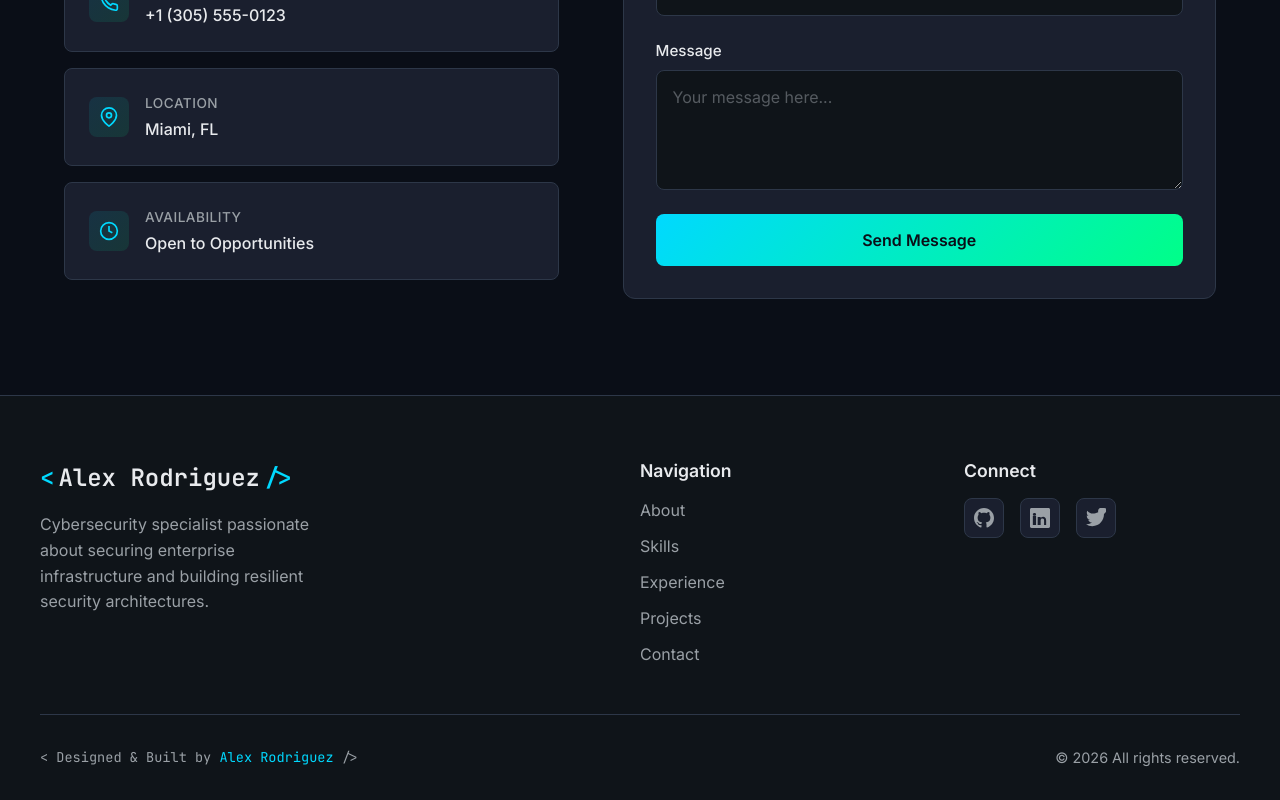
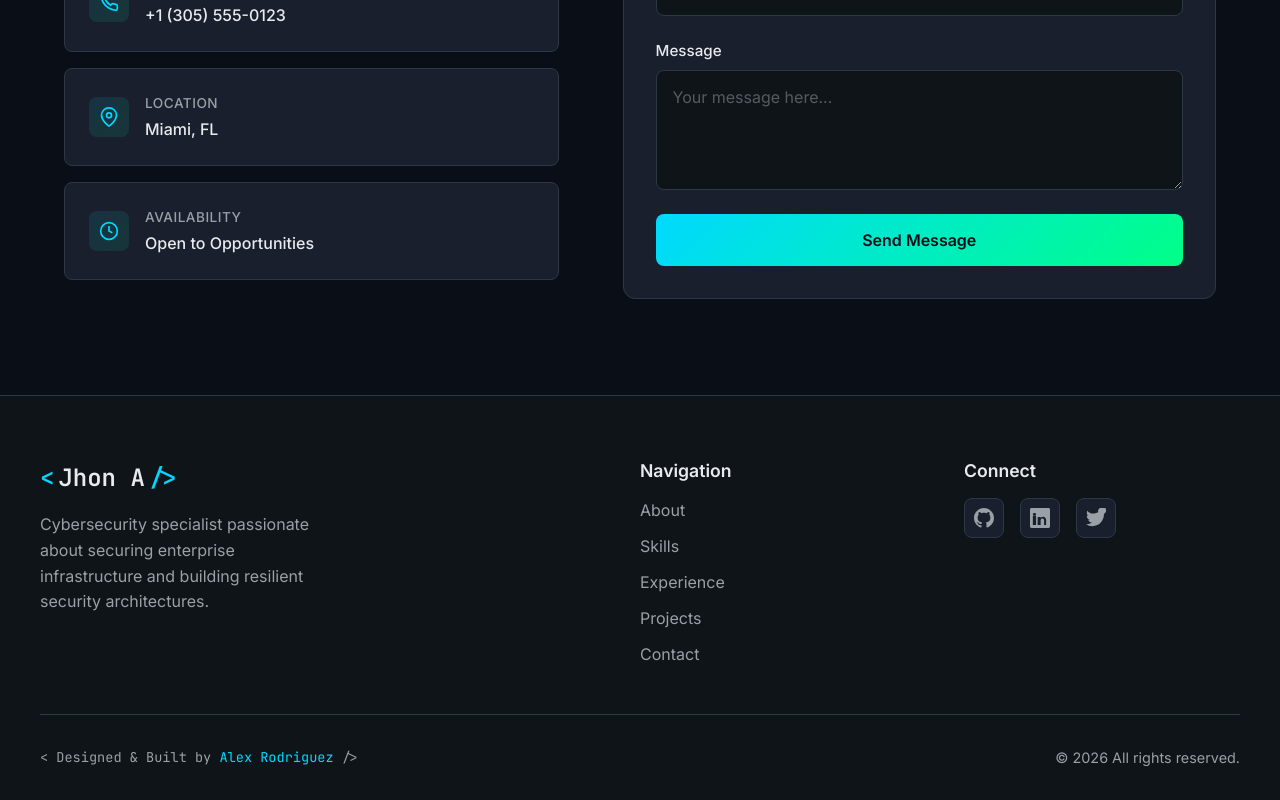
Before and after one commit to Pr0mpt5/portfolio, a React (Vite) app: page / in a window 1280 px wide. Shown: the part 7556-8356 px from the top of the page. Built offline with nearby package versions, Linux system fonts and the light colour scheme.

Commit message:
Updated Footer.tsx

```diff
--- a/src/components/Footer.tsx
+++ b/src/components/Footer.tsx
@@ -10,7 +10,7 @@ export const Footer: React.FC = () => {
         <div className="footer-section">
           <div className="footer-logo">
             <span style={{ color: 'var(--color-accent-primary)' }}>&lt;</span>
-            <span>Alex Rodriguez</span>
+            <span>Jhon A</span>
             <span style={{ color: 'var(--color-accent-primary)' }}>/&gt;</span>
           </div>
           <p className="footer-tagline">
```
